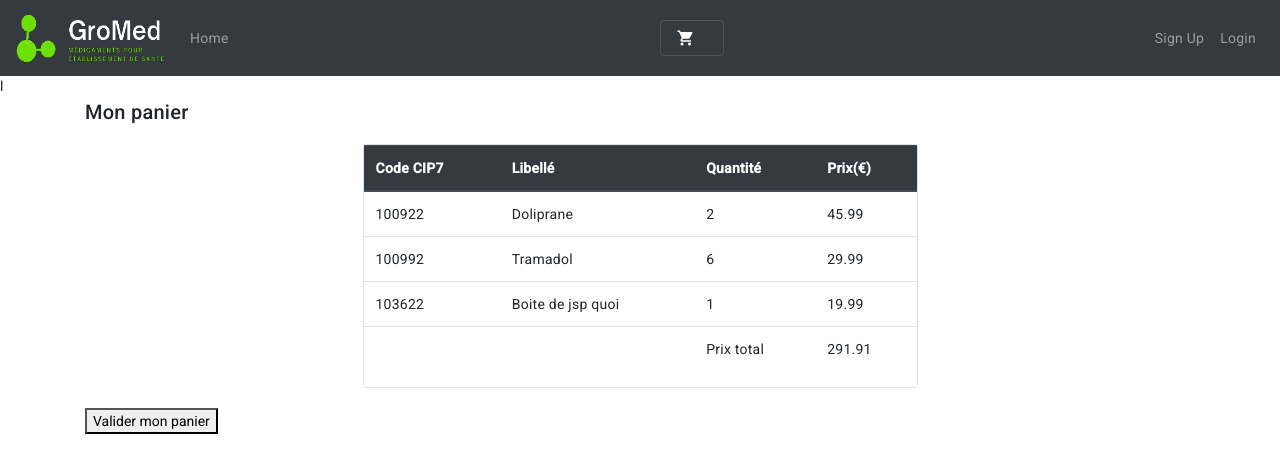
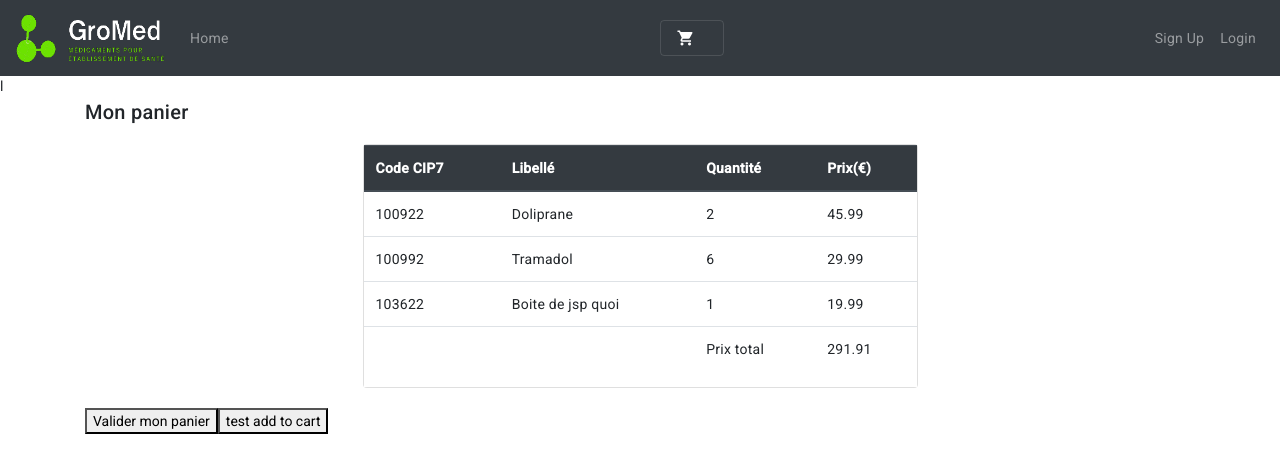
Before and after one commit to l3miage-moussola/Projet-BDi-team-Miagiles-FrontEnd, an Angular app: page /panier in a window 1280 px wide. Shown: the top 472 px of the page. Built offline with nearby package versions, Linux system fonts and the light colour scheme.

Commit message:
Feat : homeService addToCart

```diff
--- a/src/app/_services/home.service.ts
+++ b/src/app/_services/home.service.ts
@@ -4,11 +4,34 @@ import { Injectable } from '@angular/core';
   providedIn: 'root'
 })
 export class HomeService {
-  panier= [
-    { CIP7: 100922, libelle: 'Doliprane',quantity: 2, price: 45.99 },
-    { CIP7: 100992, libelle: 'Tramadol',quantity: 6, price: 29.99 },
-    { CIP7: 103622, libelle: 'Boite de jsp quoi', quantity: 1, price: 19.99 }
-  ];
+  panier:any[];
 
-  constructor() { }
+
+
+  constructor() {
+    this.panier= [
+      { CIP7: 100922, libelle: 'Doliprane',quantity: 2, price: 45.99 },
+      { CIP7: 100992, libelle: 'Tramadol',quantity: 6, price: 29.99 },
+      { CIP7: 103622, libelle: 'Boite de jsp quoi', quantity: 1, price: 19.99 }
+    ];
+  }
+
+  /*addToCart(item: any) {
+    const existingItemIndex = this.panier.findIndex(i => i.CIP7 === item.CIP7);
+    if (existingItemIndex >= 0) {
+      this.panier[existingItemIndex].quantity += item.quantity;
+    } else {
+      this.panier.push(item);
+    }
+  }*/
+  addToCart(item: any) {
+    const existingItem = this.panier.find(i => i.CIP7 === item.CIP7);
+    if (existingItem) {
+      existingItem.price=existingItem.price+(existingItem.price/existingItem.quantity);
+      existingItem.quantity++;
+
+    } else {
+      this.panier.push(item)
+    }
+  }
 }
--- a/src/app/panier/panier.component.html
+++ b/src/app/panier/panier.component.html
@@ -42,3 +42,5 @@
 <br>
 
 <button (click)="this.validerPanier()">Valider mon panier</button>
+
+<button (click)="this.addToCart()">test add to cart</button>
--- a/src/app/panier/panier.component.ts
+++ b/src/app/panier/panier.component.ts
@@ -17,10 +17,11 @@ export class PanierComponent implements OnInit{
 
 
   @Input() contenuPanier:any;
-  panier:any;
+  panier : any[];
 
   constructor(private dialogRef : MatDialog, private homeService : HomeService) {
-    this.ngOnInit()
+    this.ngOnInit();
+    this.panier = this.homeService.panier;
 
   }
   ngOnInit(){
@@ -29,18 +30,15 @@ export class PanierComponent implements OnInit{
     openDialog(){
       this.dialogRef.open(ConfirmationPopupComponent)
     }
-
-  /*items = [
-    { CIP7: 100922, libelle: 'Doliprane',quantity: 2, price: 45.99 },
-    { CIP7: 100992, libelle: 'Tramadol',quantity: 6, price: 29.99 },
-    { CIP7: 103622, libelle: 'Boite de jsp quoi', quantity: 1, price: 19.99 }
-  ]; */
   get totalPrice() {
     return this.panier.reduce((total:number, item:any) => total + (item.price * item.quantity), 0);
   }
 
   validerPanier(): void{
-    console.log("test")
     this.openDialog();
   }
+
+  addToCart() {
+    this.homeService.addToCart({ CIP7: 100922, libelle: 'Doliprane',quantity: 2, price: 45.99 });
+  }
 }
```
